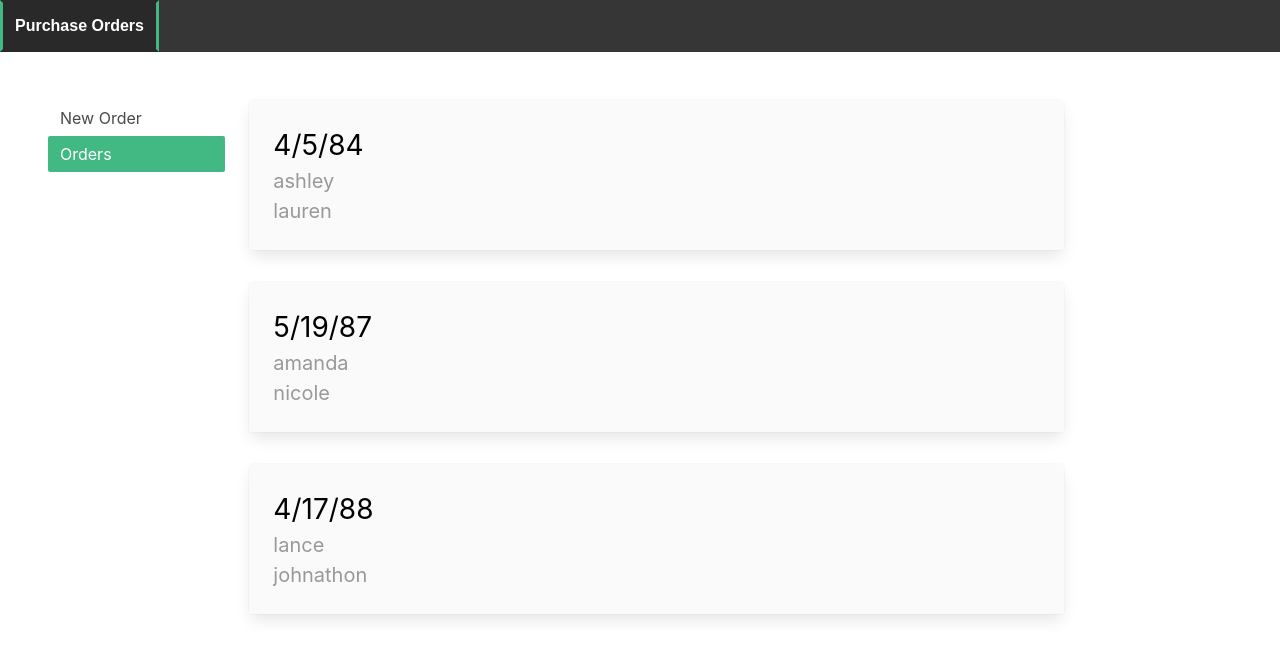
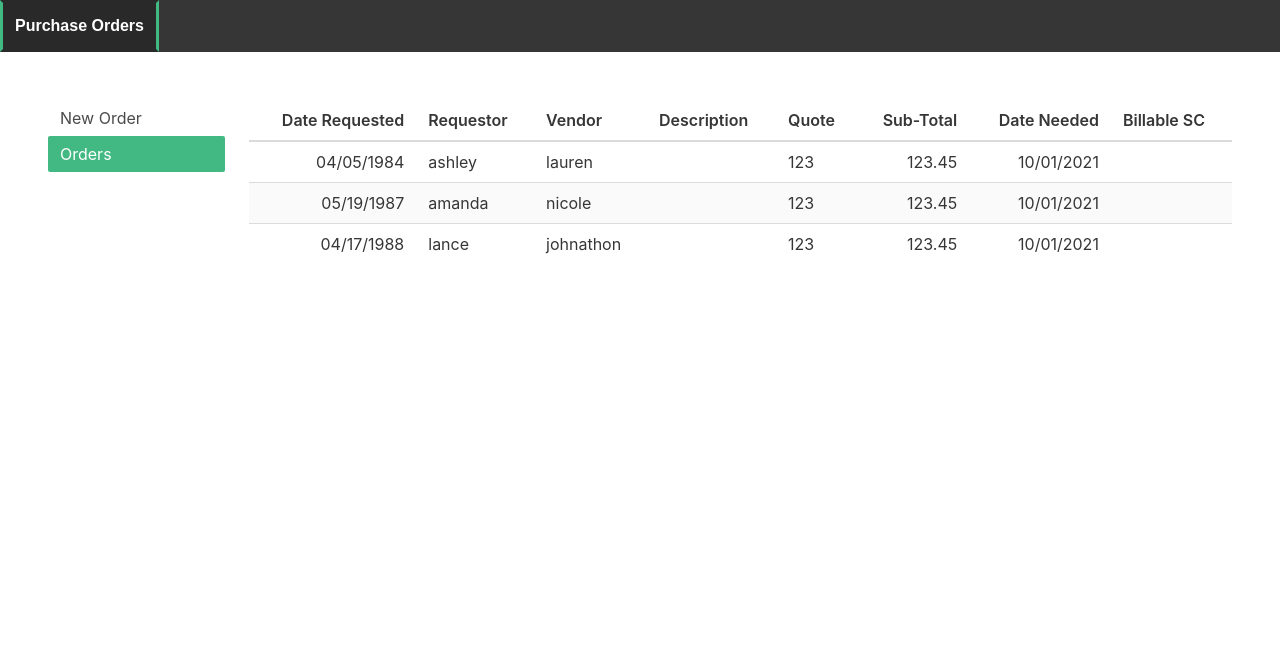
Before and after one commit to dr5274/purchase-orders, a Vue app: page /purchase-orders in a window 1280 px wide. Shown: the top 658 px of the page. Built offline with nearby package versions, Linux system fonts and the light colour scheme; the HTML template or start-up script is replaced by a standard one.

Commit message:
another round of updates

```diff
--- a/src/components/purchase-order-form.vue
+++ b/src/components/purchase-order-form.vue
@@ -1,11 +1,13 @@
 <script>
 export default {
   name: "PurchaseOrderForm",
-  props: {},
+  props: {
+    purchaseOrder: {},
+  },
   methods: {
     onSubmit() {
-      this.$emit('submitPurchaseOrder');
-    }
+      this.$emit("submitPurchaseOrder");
+    },
   },
 };
 </script>
@@ -13,11 +15,16 @@ export default {
 <template>
   <section class="form">
     <div class="columns">
-      <div class="column is-one-quarter">
+      <div class="column is-one-third">
         <div class="field">
           <label class="label">Request Date</label>
           <div class="control">
-            <input class="input" type="date" required />
+            <input
+              class="input"
+              type="date"
+              v-model="purchaseOrder.requestDate"
+              required
+            />
           </div>
         </div>
       </div>
@@ -28,7 +35,12 @@ export default {
         <div class="field">
           <label class="label">Requestor</label>
           <div class="control">
-            <input class="input" type="text" required />
+            <input
+              class="input"
+              type="text"
+              v-model="purchaseOrder.requestor"
+              required
+            />
           </div>
         </div>
       </div>
@@ -36,7 +48,12 @@ export default {
         <div class="field">
           <label class="label">Vendor</label>
           <div class="control">
-            <input class="input" type="text" required />
+            <input
+              class="input"
+              type="text"
+              v-model="purchaseOrder.vendor"
+              required
+            />
           </div>
         </div>
       </div>
@@ -75,40 +92,64 @@ export default {
     </div>
 
     <div class="columns">
-      <div class="column is-one-quarter">
+      <div class="column is-one-third">
         <div class="field">
           <label class="label">Quote Number</label>
           <div class="control">
-            <input class="input" type="text" required />
+            <input
+              class="input"
+              type="text"
+              v-model="purchaseOrder.quoteNumber"
+              required
+            />
           </div>
         </div>
       </div>
-      <div class="column is-one-quarter">
+      <div class="column is-one-third">
         <div class="field">
           <label class="label">Sub-Total</label>
           <div class="control">
-            <input class="input" type="text" required />
-          </div>
-        </div>
-      </div>
-      <div class="column is-one-quarter">
-        <div class="field">
-          <label class="label">Date Needed</label>
-          <div class="control">
-            <input class="input" type="date" required />
-          </div>
-        </div>
-      </div>
-      <div class="column is-one-quarter">
-        <div class="field">
-          <label class="label">Billable SC</label>
-          <div class="control">
-            <input class="input" type="text" />
+            <input
+              class="input"
+              type="text"
+              v-model="purchaseOrder.subTotal"
+              required
+            />
           </div>
         </div>
       </div>
     </div>
 
-    <button class="button is-primary is-rounded" v-on:click="onSubmit">Submit</button>
+    <div class="columns">
+      <div class="column is-one-third">
+        <div class="field">
+          <label class="label">Date Needed</label>
+          <div class="control">
+            <input
+              class="input"
+              type="date"
+              v-model="purchaseOrder.dateNeeded"
+              required
+            />
+          </div>
+        </div>
+      </div>
+      <div class="column is-one-third">
+        <div class="field">
+          <label class="label">Billable SC</label>
+          <div class="control">
+            <input
+              class="input"
+              type="text"
+              v-model="purchaseOrder.billableSC"
+            />
+          </div>
+        </div>
+      </div>
+    </div>
+
+    <button class="button is-primary is-rounded" v-on:click="onSubmit">
+      Submit
+    </button>
   </section>
 </template>
--- a/src/components/purchase-order-list.vue
+++ b/src/components/purchase-order-list.vue
@@ -1,37 +1,55 @@
 <script>
-import PurchaseOrderListItem from '@/components/purchase-order-list-item.vue';
-
 export default {
-  name: 'PurchaseOrderList',
+  name: "PurchaseOrderList",
   props: {
-    purchaseOrders: {
+     purchaseOrders: {
       type: Array,
       default: () => [],
     },
   },
-  components: { PurchaseOrderListItem },
+  components: {},
   methods: {
     selectPurchaseOrder(purchaseOrder) {
       console.log(`You tried to select ${purchaseOrder.name}`);
-      this.$emit('selected', purchaseOrder);
+      this.$emit("selected", purchaseOrder);
     },
+
+    formattedDate(date) {
+      return this.purchaseOrder.requestDate;
+    }
   },
+  computed: {
+  }
 };
 </script>
 
 <template>
   <div>
-    <div v-if="!purchaseOrders.length">Loading data ...</div>
-    <ul class="list">
-      <li
-        v-for="purchaseOrder in purchaseOrders"
-        :key="purchaseOrder.id"
-        role="presentation"
-      >
-        <div class="card">
-          <PurchaseOrderListItem :purchaseOrder="purchaseOrder" />
-        </div>
-      </li>
-    </ul>
+    <table class="table is-fullwidth is-striped is-not-bordered is-hoverable">
+      <thead>
+        <tr>
+          <td class="has-text-right">Date Requested</td>
+          <td>Requestor</td>
+          <td>Vendor</td>
+          <td>Description</td>
+          <td>Quote</td>
+          <td class="has-text-right">Sub-Total</td>
+          <td class="has-text-right">Date Needed</td>
+          <td>Billable SC</td>
+        </tr>
+      </thead>
+      <tbody>
+        <tr v-for="purchaseOrder in purchaseOrders" :key="purchaseOrder.id">
+          <td class="has-text-right">{{ purchaseOrder.requestDate }}</td>
+          <td>{{ purchaseOrder.requestor }}</td>
+          <td>{{ purchaseOrder.vendor }}</td>
+          <td>{{ purchaseOrder.description }}</td>
+          <td>{{ purchaseOrder.quoteNumber }}</td>
+          <td class="has-text-right">{{ purchaseOrder.subTotal }}</td>
+          <td class="has-text-right">{{ purchaseOrder.dateNeeded }}</td>
+          <td>{{ purchaseOrder.billableSC }}</td>
+        </tr>
+      </tbody>
+    </table>
   </div>
 </template>
--- a/src/router.js
+++ b/src/router.js
@@ -13,7 +13,7 @@ export default new Router({
       redirect: '/purchase-order',
     },
     {
-      path: '/purchase-order',
+      path: '/purchase-order/:id?',
       name: 'purchase-order',
       component: () =>
         import(
--- a/src/store/index.js
+++ b/src/store/index.js
@@ -1,8 +1,6 @@
 import Vue from 'vue';
 import Vuex from 'vuex';
 import purchaseOrdersModule from './modules/purchase-orders';
-
-export * from './modules/mutation-types';
 
 Vue.use(Vuex);
 
--- a/src/store/modules/mutation-types.js
+++ /dev/null
@@ -1,4 +0,0 @@
-export const GET_PURCHASE_ORDERS = 'GET_PURCHASE_ORDERS';
-export const ADD_PURCHASE_ORDER = 'ADD_PURCHASE_ORDER';
-export const UPDATE_PURCHASE_ORDER = 'UPDATE_PURCHASE_ORDER';
-export const DELETE_PURCHASE_ORDER = 'DELETE_PURCHASE_ORDER';
--- a/src/store/modules/purchase-orders.js
+++ b/src/store/modules/purchase-orders.js
@@ -1,51 +1,46 @@
-import { GET_PURCHASE_ORDERS } from "./mutation-types";
+import axios from "axios";
+import moment from "moment";
 
-const API = "http://localhost:7071/api/purchaseOrders";
-const HEADERS = {
-  Accept: "application/json",
-  "Content-Type": "application/json",
-};
+// const API = "http://localhost:7071/api/purchaseOrders";
+// const HEADERS = {
+//   Accept: "application/json",
+//   "Content-Type": "application/json",
+// };
 
 const _defaultData = [
   {
-      "id": 10,
-      "requestDate": "4/5/84",
-      "requestor": "ashley",
-      "vendor": "lauren",
-      "supplies": [
-        "first", "second", "third"
-      ],
-      "quoteNumber": "123",
-      "subTotal": 123.45,
-      "dateNeeded": "10/1/21",
-      "billableSC": ""
+    id: 10,
+    requestDate: "4/5/84",
+    requestor: "ashley",
+    vendor: "lauren",
+    supplies: ["first", "second", "third"],
+    quoteNumber: "123",
+    subTotal: 123.45,
+    dateNeeded: "10/1/21",
+    billableSC: "",
   },
   {
-      "id": 20,
-      "requestDate": "5/19/87",
-      "requestor": "amanda",
-      "vendor": "nicole",
-      "supplies": [
-        "first", "second", "third"
-      ],
-      "quoteNumber": "123",
-      "subTotal": 123.45,
-      "dateNeeded": "10/1/21",
-      "billableSC": ""
+    id: 20,
+    requestDate: "5/19/87",
+    requestor: "amanda",
+    vendor: "nicole",
+    supplies: ["first", "second", "third"],
+    quoteNumber: "123",
+    subTotal: 123.45,
+    dateNeeded: "10/1/21",
+    billableSC: "",
   },
   {
-      "id": 30,
-      "requestDate": "4/17/88",
-      "requestor": "lance",
-      "vendor": "johnathon",
-      "supplies": [
-        "first", "second", "third"
-      ],
-      "quoteNumber": "123",
-      "subTotal": 123.45,
-      "dateNeeded": "10/1/21",
-      "billableSC": ""
-  }
+    id: 30,
+    requestDate: "4/17/88",
+    requestor: "lance",
+    vendor: "johnathon",
+    supplies: ["first", "second", "third"],
+    quoteNumber: "123",
+    subTotal: 123.45,
+    dateNeeded: "10/1/21",
+    billableSC: "",
+  },
 ];
 
 export default {
@@ -55,51 +50,41 @@ export default {
     purchaseOrders: [],
   },
   mutations: {
-    [GET_PURCHASE_ORDERS](state, purchaseOrders) {
+    PURCHASE_ORDERS(state, purchaseOrders) {
       state.purchaseOrders = purchaseOrders;
     },
+    // ADD_PURCHASE_ORDER(state, purchaseOrder) {
+    // }
   },
   actions: {
-    async getPurchaseOrdersAction({ commit }) {
-      try {
-        // await fetch(API + "/", { headers: HEADERS, method: "GET" })
-        //   .then((res) => {
-        //     return res.json();
-        //   })
-        //   .then((res) => {
-        //     const data = res == null ? [] : res;
-        //     commit(GET_PURCHASE_ORDERS, data);
-        //     return data;
-        //   });
-        let data = _defaultData;
-        commit(GET_PURCHASE_ORDERS, data);
-        return data;
-      } catch (error) {
-        console.error(error);
-      }
+    async _getPurchaseOrders({ commit }) {
+      // axios.get('/api/purchaseOrders').then((response) => {
+      //   commit('PURCHASE_ORDERS', response.data)
+      // });
+      let defaultData = _defaultData.map((po) => {
+        po.requestDate = moment(po.requestDate).format("MM/DD/YYYY");
+        po.dateNeeded = moment(po.dateNeeded).format("MM/DD/YYYY");
+        return po;
+      });
+      commit("PURCHASE_ORDERS", _defaultData);
     },
-
-    async putPurchaseOrderAction(purchaseOrder, { commit }) {
-      try {
-        await fetch(API + "/", {
-          headers: HEADERS,
-          method: "POST",
-          body: JSON.stringify(purchaseOrder),
-        })
-          .then((res) => {
-            return res.json();
-          })
-          .then((res) => {
-            const data = res == null ? [] : res;
-            commit(GET_PURCHASE_ORDERS, data);
-            return data;
-          });
-      } catch (error) {
-        console.error(error);
-      }
+    async getPurchaseOrder({ commit }, id) {
+      // axios.get('/api/purchaseOrders/' + id).then((response) => {
+      //   commit('PURCHASE_ORDERS', response.data)
+      // });
+    },
+    async addPurchaseOrder({ commit }, purchaseOrder) {
+      // axios.post('/api/purchaseOrders', purchaseOrder).then((response) => {
+      //   commit('PURCHASE_ORDERS', response.data)
+      // });
     },
   },
   getters: {
     purchaseOrders: (state) => state.purchaseOrders,
+    purchaseOrderById: (state) => (id) => {
+      return state.purchaseOrders.find(
+        (purchaseOrder) => purchaseOrder.id === id
+      );
+    },
   },
 };
--- a/src/styles.scss
+++ b/src/styles.scss
@@ -174,3 +174,10 @@ button.link {
   border: none;
   cursor: pointer;
 }
+
+.table thead tr {
+  font-weight: 600;
+  td {
+    vertical-align: bottom;
+  }
+}
```
Also changed, not shown: package.json (+9 -6 lines), src/views/purchase-orders/purchase-order.vue (+34 -6 lines), src/views/purchase-orders/purchase-orders.vue (+6 -5 lines), tsconfig.json (deleted), 1 other file (tests, documents, lock files or other folders).
